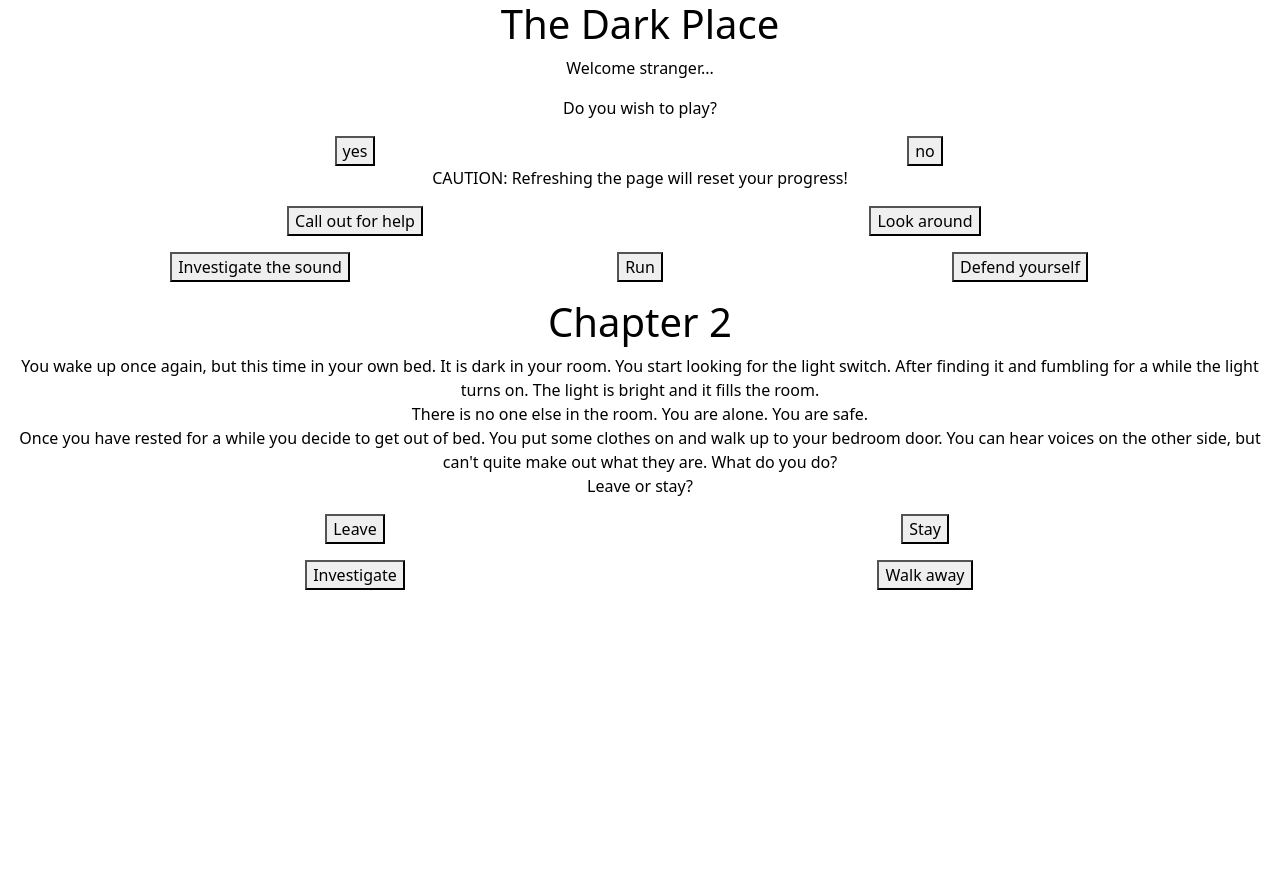
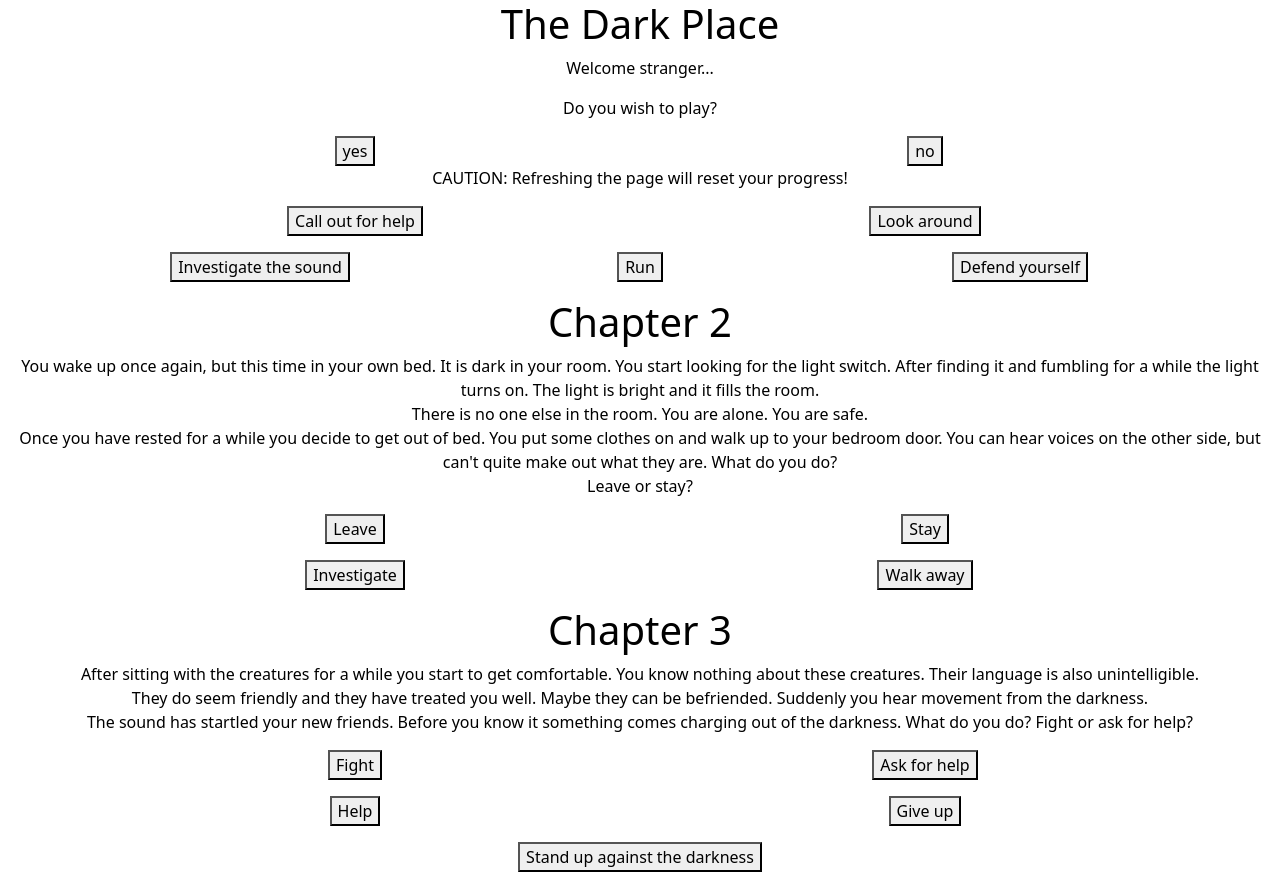
Before and after one commit to Nikopetaja/Text-based-adventure1, a plain HTML site: page index.html in a window 1280 px wide. Before the commit the page ends 800 px from the top, so only its background shows below. Drawn offline with nearby package versions, Linux system fonts and the light colour scheme.

Commit message:
Update index.html

```diff
--- a/index.html
+++ b/index.html
@@ -104,6 +104,54 @@ const c2secondChoice1 = () => {document.getElementById('choice8').innerHTML = "Y
 const c2secondChoice2 = () => {document.getElementById('choice9').innerHTML = "You don't want to get involved with whatever that noice is about. It's much better to try to survive on your own anyway. You start walking away from the voices. You reach a cave. It's cold and you could use some shelter, so you head inside. Inside the cave is warm and comfortable. You decide to rest your eyes for a moment. As you sleep your lantern goes out. Slowly, the darkness consumess you. End 3";
 }
 </script>
+														<h1> Chapter 3 </h1>
+														<p> After sitting with the creatures for a while you start to get comfortable. You know nothing about these creatures. Their language is also unintelligible. <br> They do seem friendly and they have treated you well. Maybe they can be befriended. Suddenly you hear movement from the darkness. <br> The sound has startled your new friends. Before you know it something comes charging out of the darkness. What do you do? Fight or ask for help? </p>
+																<div class="container text-center">
+																	<div class="row">
+																		<div class="col">
+																			<button onclick='c3firstChoice1()'>Fight</button>
+																		</div>
+																		<div class="col">
+																			<button onclick='c3firstChoice2()'>Ask for help</button>
+																		</div>
+																	</div>
+																</div>
+																<p id='choice10'/>
+																<p id='choice11'/>
+																<div class="container text-center">
+																	<div class="row">
+																		<div class="col">
+																			<button onclick='c3secondChoice1()'>Help</button>
+																		</div>
+																		<div class="col">
+																			<button onclick='c3secondChoice2()'>Give up</button>
+																		</div>
+																	</div>
+																</div>
+																<p id='choice12'/>
+																<p id='choice13'/>
+																<div>
+																	<div class="container text-center">
+																		<div class="row">
+																			<div class="col">
+																				<button onclick='c3thirdChoice1()'>Stand up against the darkness</button>
+																			</div>
+																		</div>
+																	</div>
+																	<p id='choice14'/>
+																	<div>
+																		<script>
+																					const c3firstChoice1 = () => {document.getElementById('choice10').innerHTML = "You do what you did last you came across this creature. You raise your sword and brace. This time the creature is smarter. <br> It dodges your blade and moves toward the friendly creatures. What do you do? Help or give up?";
+																					}
+																					const c3firstChoice2 = () => {document.getElementById('choice11').innerHTML = "You turn around and face your new friends. They look terrified. You yell at them pleading for help. They don't seem to understand you at first. <br> Quickly though they look at eachother and rush to your side. They pick up sticks and stones and brace for the dark creature.";
+																					}
+																					const c3secondChoice1 = () => {document.getElementById('choice12').innerHTML = "You turn around and start running towards your friends. Surprisingly you manage to outrun the creature and get to your friends first. <br> Once you reach you friends they have already picked up sticks and stones for weapons. Together you brace for the dark creature.";
+																					}
+																					const c3secondChoice2 = () => {document.getElementById('choice13').innerHTML = "You feel yourself getting heavier and weaker. First you lay down your sword. The you fall to your knees and eventually you lay all the way down. <br> You don't know what happens to your friends. In the end it doesn't really matter. The darkness consumes you. End 1";
+																					}
+																					const c3thirdChoice1 = () => {document.getElementById('choice14').innerHTML = "You and your new friends brace for the creature together. You feel terrified. This is it the same creature that has been tormenting you so far is after you yet again. <br> But this time you are not alone. You have your friends with you. And even though they also feel scared together there is nothing you can't face. <br> After gaining speed the creature lunges at you. You manage to strike the creature with your sword stopping it in it's tracks. Once the creature is no longer moving you and your friends attack it with everything you've got. <br> Soon the creature is defeated and life goes on peacefully. The End.";
+																					}
+																					</script>
 																									<script src="https://cdn.jsdelivr.net/npm/bootstrap@5.3.0-alpha1/dist/js/bootstrap.bundle.min.js" integrity="sha384-w76AqPfDkMBDXo30jS1Sgez6pr3x5MlQ1ZAGC+nuZB+EYdgRZgiwxhTBTkF7CXvN" crossorigin="anonymous"/>
 																									<script src="https://cdn.jsdelivr.net/npm/@popperjs/core@2.11.6/dist/umd/popper.min.js" integrity="sha384-oBqDVmMz9ATKxIep9tiCxS/Z9fNfEXiDAYTujMAeBAsjFuCZSmKbSSUnQlmh/jp3" crossorigin="anonymous"/>
 																									<script src="https://cdn.jsdelivr.net/npm/bootstrap@5.3.0-alpha1/dist/js/bootstrap.min.js" integrity="sha384-mQ93GR66B00ZXjt0YO5KlohRA5SY2XofN4zfuZxLkoj1gXtW8ANNCe9d5Y3eG5eD" crossorigin="anonymous"/>
```
Lines whose indentation alone changed are shown as unchanged.
